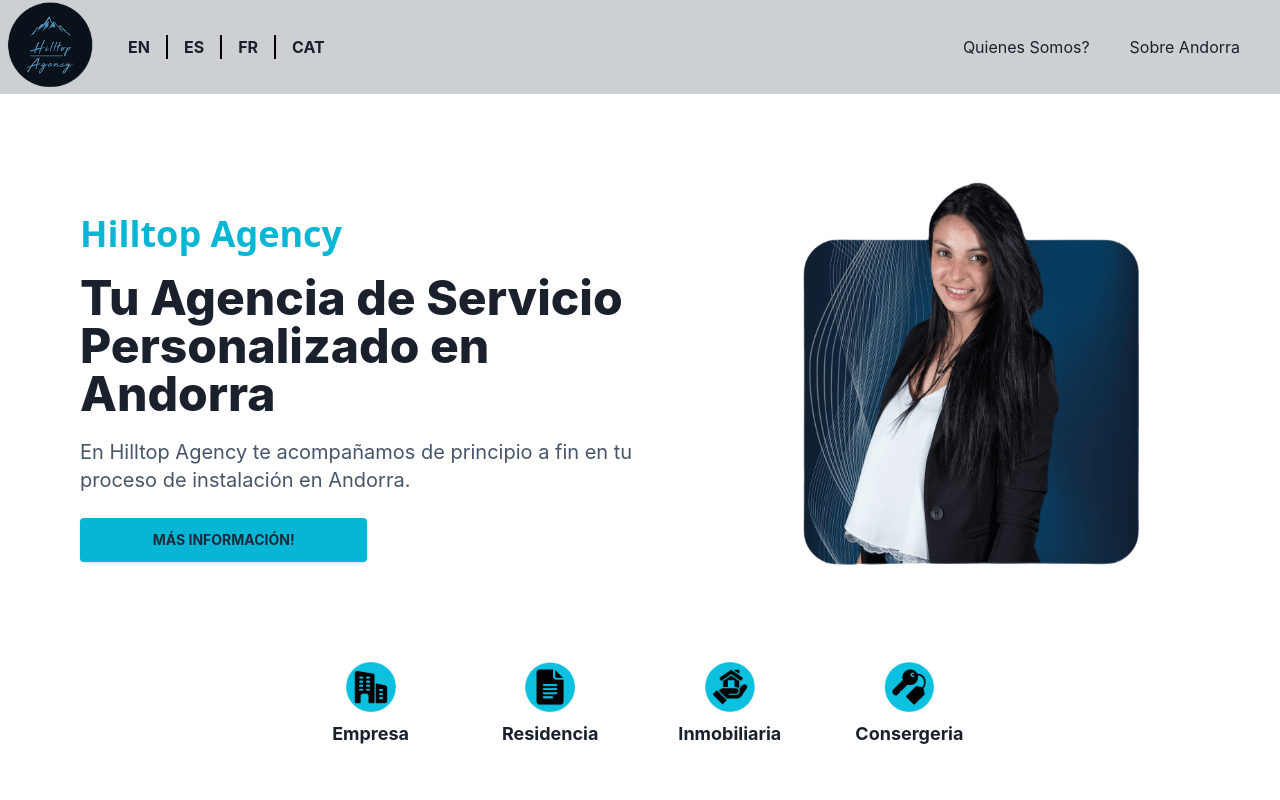
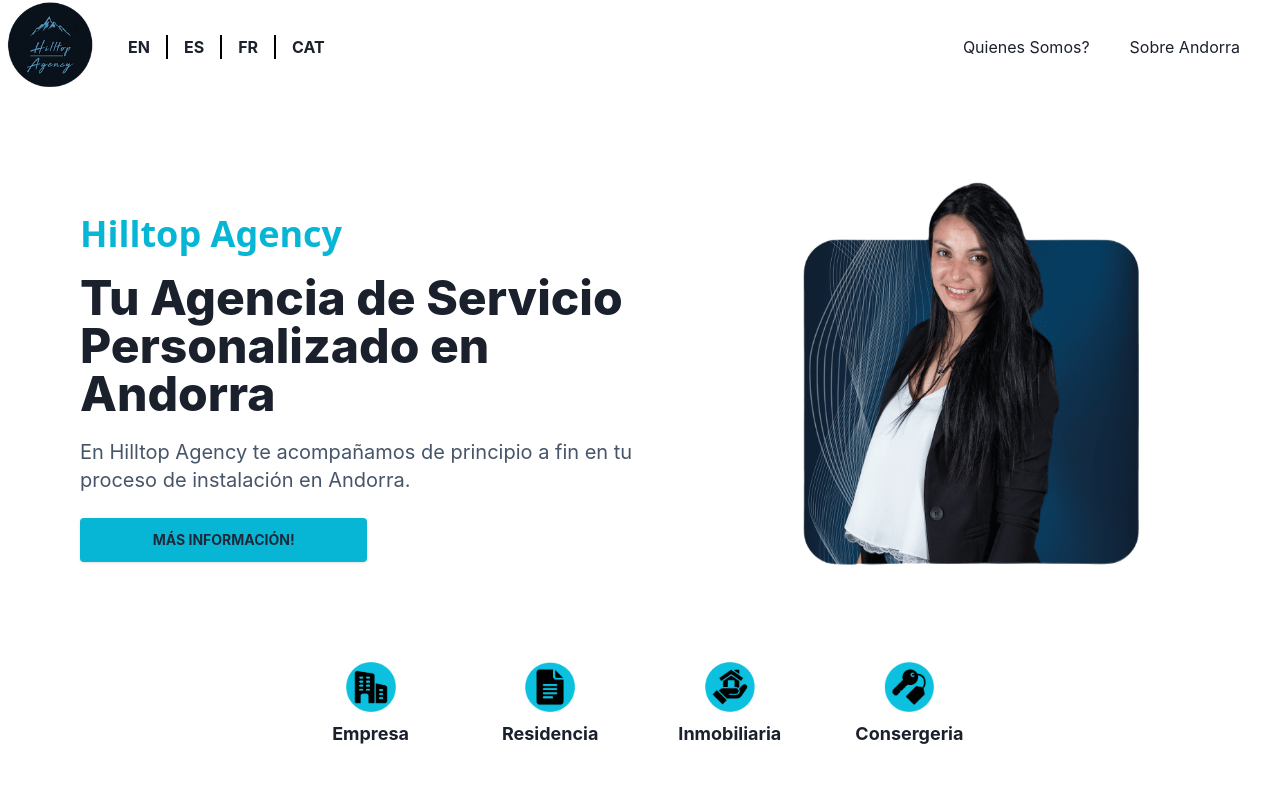
Before and after one commit to Jsendz/lauweb-dev, a React (Vite) app: page / in a window 1280 px wide. Shown: the top 800 px of the page. Built offline with nearby package versions, Linux system fonts and the light colour scheme.

Commit message:
lauweb-dev

```diff
--- a/src/Components/Navbar.jsx
+++ b/src/Components/Navbar.jsx
@@ -1,6 +1,6 @@
 import { useState } from "react";
 
-import { close, Forest, Logo2, menu } from "../assets";
+import { close, Forest, Logo2, menu } from "../assets/index";
 import { navLinks } from "../constants";
 import {useTranslation} from "react-i18next";
 import { Link } from "react-router-dom";
@@ -18,8 +18,10 @@ const Navbar = () => {
       i18n.changeLanguage(newLang);
     };
 
+
+
   return (
-    <nav className="w-full flex justify-between items-center navbar" style={{ backgroundImage: `url(${Forest})`,backgroundSize: 'cover' }}>
+    <nav className="w-full flex justify-between items-center navbar">
       <Link to='/'><img src={Logo2} alt="logo Hilltop Agency " className="w-[100px]"  /></Link>
       <div className="flex sm:ml-3 font-bold">
                 <button className="px-4 border-r-2 border-black" onClick={() => i18n.changeLanguage("en")} >EN</button>
```
